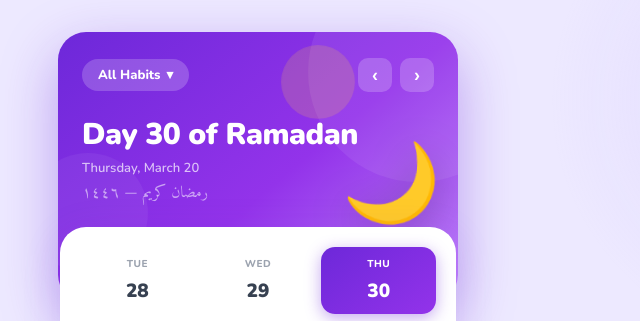
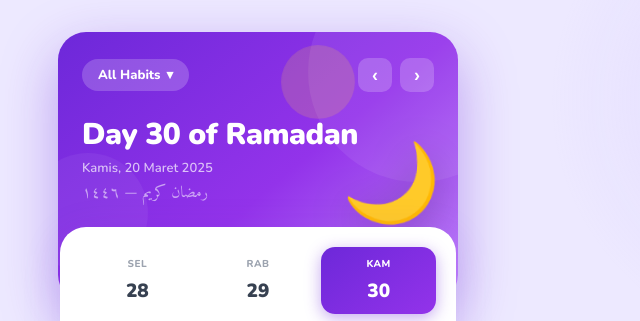
Before and after one commit to fuboruyofa-dot/Ramadhan, a website: page index.html in a window 1280 px wide. Shown: the top 321 px of the page, 382-1022 px from the left. Drawn offline with nearby package versions, Linux system fonts and the light colour scheme.

Commit message:
Update index.html

```diff
--- a/index.html
+++ b/index.html
@@ -588,11 +588,27 @@ const CCOLORS = { ibadah:'#f59e0b', health:'#10b981', career:'#3b82f6', mind:'#a
 const QUIPS = ['Ain\'t no mountain high enough 💪','One day at a time 🌙','Consistency beats intensity ⭐','Barakallah — keep going! 🤲','This Ramadan defines you ✨'];
 
 let day = 1, filter = 'all', data = {};
-const RS = new Date(2025,1,19);
 
-const getToday = () => Math.min(Math.max(Math.floor((new Date()-RS)/86400000)+1,1),30);
+// Ramadan 1446H dimulai 19 Feb 2025.
+// Saat web dibuka, hari puasa otomatis dihitung dari tanggal hari ini.
+const RS = new Date(2025, 1, 19); // 19 Februari 2025
+RS.setHours(0, 0, 0, 0);
+
+const getToday = () => {
+  const now = new Date(); now.setHours(0,0,0,0);
+  const diff = Math.floor((now - RS) / 86400000) + 1;
+  return Math.min(Math.max(diff, 1), 30);
+};
 const getDd = d => { if(!data[d]) data[d]={habits:new Set(),note:''}; return data[d]; };
-const getDayMeta = d => { const x=new Date(RS); x.setDate(x.getDate()+d-1); return { wd:x.toLocaleDateString('en',{weekday:'short'}).toUpperCase(), num:x.getDate(), full:x.toLocaleDateString('en',{weekday:'long',day:'numeric',month:'long'}) }; };
+const getDayMeta = d => {
+  const x = new Date(RS);
+  x.setDate(x.getDate() + d - 1);
+  return {
+    wd:   x.toLocaleDateString('id-ID', {weekday:'short'}).toUpperCase(),
+    num:  x.getDate(),
+    full: x.toLocaleDateString('id-ID', {weekday:'long', day:'numeric', month:'long', year:'numeric'})
+  };
+};
 
 function save() { try { const s={}; for(const[k,v] of Object.entries(data)) s[k]={habits:[...v.habits],note:v.note}; localStorage.setItem('rmd3',JSON.stringify(s)); } catch(e){} }
 function load() { try { const r=localStorage.getItem('rmd3'); if(r){ const p=JSON.parse(r); for(const[k,v] of Object.entries(p)) data[k]={habits:new Set(v.habits),note:v.note||''}; } } catch(e){} }
```
